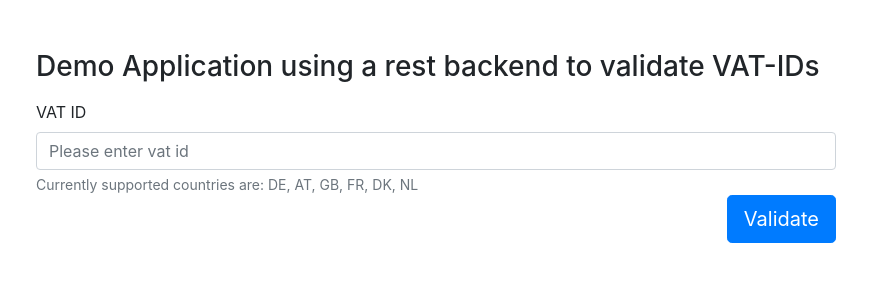
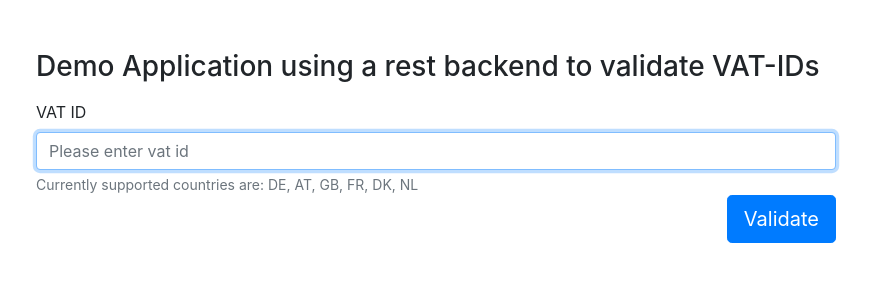
Before and after one commit to MartinWillkomm/vat-id-validator-frontend, a React (Create React App) app: page / in a window 1280 px wide. Shown: the top 300 px of the page, without its empty margins (14-885 px from the left). Built offline with nearby package versions, Linux system fonts and the light colour scheme.

Commit message:
works now. without submit.

```diff
--- a/src/App.js
+++ b/src/App.js
@@ -1,6 +1,4 @@
-import logo from './logo.svg';
 import './App.css';
-import { Button } from 'react-bootstrap';
 import FormComponent from './FormComponent';
 
 
--- a/src/FormComponent.js
+++ b/src/FormComponent.js
@@ -1,7 +1,6 @@
 import React, { Component } from 'react';
 import { Form, FormControl } from 'react-bootstrap';
 import { Button } from 'react-bootstrap';
-
 
 
 export default class FormComponent extends Component{
@@ -9,17 +8,22 @@ export default class FormComponent extends Component{
         super();
         this.state = {
             vatId: null,
-            hasError: false,
             errors: {
-                vatId: '',
+                vatIdValid: false,
+                vatIdInValid: false
             }
         };
         this.validateInput = this.validateInput.bind(this)
-        //const vatId = 1234;
+        this.handleChange = this.handleChange.bind(this)
+    }
+
+    handleChange = event => {
+        this.setState({
+            vatId: event.target.value
+        });
     }
 
     validateInput() {
-        console.log('state: ' + this.state.vatId);
         var validationUrl = "http://localhost:8080/api/validation/v1/vatid/" + this.state.vatId;
         console.log('validating input:' + validationUrl);
 
@@ -27,17 +31,32 @@ export default class FormComponent extends Component{
                 method: "GET",
             })
             .then((response) => response.json())
-            .then((result) => {
-                 //this.setState({ location: location });
-                console.log('callback: ' + result);
+            .then((isVatIdValid) => {
+                console.log('callback::valid? ' + isVatIdValid);
+                if (isVatIdValid) {
+                    this.setState({
+                        errors: {
+                            vatIdValid: true,
+                            vatIdInValid: false
+                        }
+                    });
+                }
+                else {
+                    this.setState({
+                        errors: {
+                            vatIdValid: false,
+                            vatIdInValid: true
+                        }
+                    });
+                }
             });
     }
 
     render() {
-        return <Form onSubmit="">
-            <Form.Group controlId="formBasicEmail">
+        return <Form>
+            <Form.Group>
                 <Form.Label>VAT ID</Form.Label>
-                <Form.Control id="vat-id-input" value={this.state.vatId} type="text" placeholder="Please enter vat id" />
+                <Form.Control autoFocus id="vat-id-input" isInvalid={this.state.errors.vatIdInValid} isValid={this.state.errors.vatIdValid} value={this.state.vatId} type="text" placeholder="Please enter vat id" onChange={this.handleChange} />
                 <Form.Text className="text-muted">
                 Currently supported countries are: DE, AT, GB, FR, DK, NL
                 </Form.Text>
```
